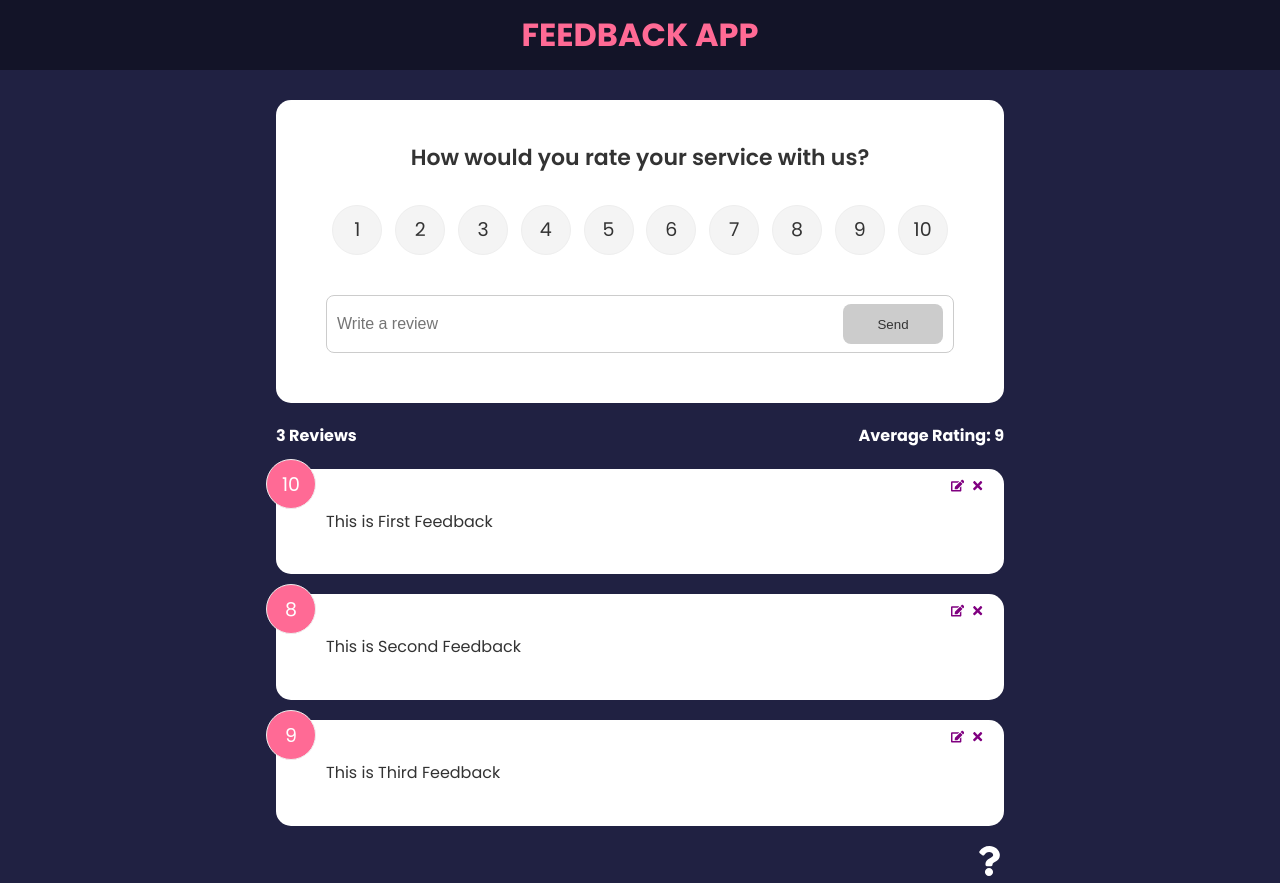
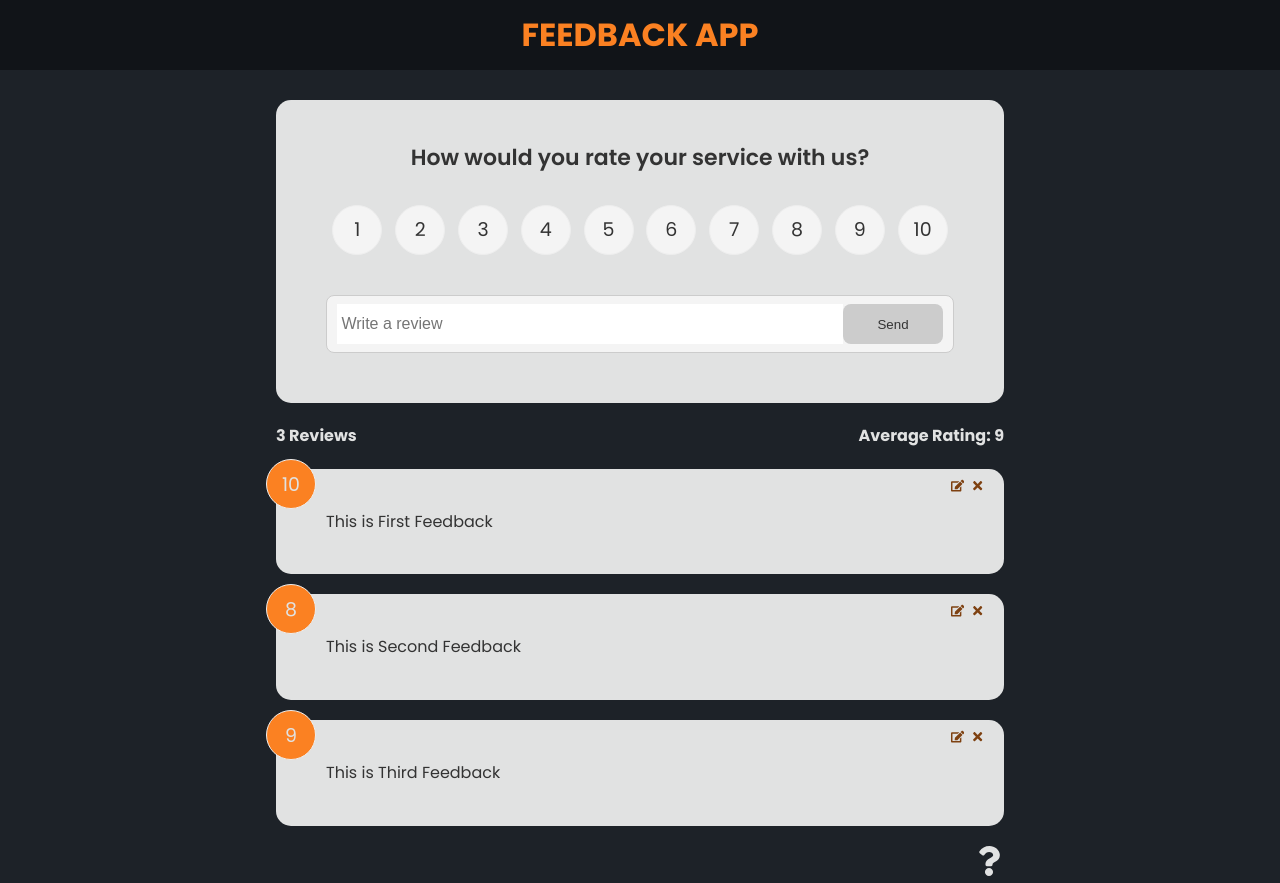
Before and after one commit to Yousuf-Ejaz/feedback-application, a React (Create React App) app: page / in a window 1280 px wide. Built offline with nearby package versions, Linux system fonts and the light colour scheme.

Commit message:
Altered UI

```diff
--- a/src/components/FeedbackForm.jsx
+++ b/src/components/FeedbackForm.jsx
@@ -54,7 +54,7 @@ function FeedbackForm() {
 				<div className="input-group">
 					<input
 						type="text"
-						placeholder="Write a review"
+						placeholder=" Write a review"
 						onChange={getText}
 						value={text}
 					/>
--- a/src/components/FeedbackItem.jsx
+++ b/src/components/FeedbackItem.jsx
@@ -11,10 +11,10 @@ function FeedbackItem({ item }) {
 			<div className="num-display">{item.rating}</div>
 			<div className="text-display">{item.text}</div>
 			<button onClick={() => deleteFeedback(item.id)} className="close">
-				<FaTimes color="purple" />
+				<FaTimes color="#7e4111" />
 			</button>
 			<button onClick={() => editFeedback(item)} className="edit">
-				<FaEdit color="purple" />
+				<FaEdit color="#7e4111" />
 			</button>
 		</Card>
 	);
--- a/src/components/Header.jsx
+++ b/src/components/Header.jsx
@@ -11,6 +11,6 @@ function Header({ bgColor, textColor }) {
 
 Header.defaultProps = {
 	bgColor: "rgba(0,0,0,0.4)",
-	textColor: "#ff6a95",
+	textColor: "#FB8122",
 };
 export default Header;
--- a/src/index.css
+++ b/src/index.css
@@ -1,4 +1,4 @@
-@import url('https://fonts.googleapis.com/css2?family=Poppins:wght@400;600;700&display=swap');
+@import url("https://fonts.googleapis.com/css2?family=Poppins:wght@400;600;700&display=swap");
 
 * {
 	box-sizing: border-box;
@@ -7,9 +7,9 @@
 }
 
 body {
-  font-family: 'Poppins', sans-serif;
-  background-color: #202142;
-  color: #fff;
+	font-family: "Poppins", sans-serif;
+	background-color: #1d2228;
+	color: #e1e2e2;
 	line-height: 1.6;
 }
 
@@ -33,7 +33,7 @@ header {
 }
 
 .card {
-  background-color: #fff;
+	background-color: #e1e2e2;
 	color: #333;
 	border-radius: 15px;
 	padding: 40px 50px;
@@ -43,7 +43,7 @@ header {
 
 .card.reverse {
 	background-color: rgba(0, 0, 0, 0.4);
-  color: #fff;
+	color: #e1e2e2;
 }
 
 .card h2 {
@@ -87,17 +87,17 @@ header {
 
 .rating li:hover,
 .num-display {
-  background: #ff6a95;
-  color: #fff;
+	background: #fb8122;
+	color: #e1e2e2;
 }
 
-[type='radio'] {
+[type="radio"] {
 	opacity: 0;
 }
 
-[type='radio']:checked ~ label {
-  background: #ff6a95;
-  color: #fff;
+[type="radio"]:checked ~ label {
+	background: #fb8122;
+	color: #e1e2e2;
 }
 
 .input-group {
@@ -106,6 +106,7 @@ header {
 	border: 1px solid #ccc;
 	padding: 8px 10px;
 	border-radius: 8px;
+	background-color: #f4f4f4;
 }
 
 input {
@@ -119,7 +120,7 @@ input:focus {
 }
 
 .feedback-stats {
-  color: #fff;
+	color: #e1e2e2;
 	display: flex;
 	justify-content: space-between;
 	align-items: center;
@@ -146,21 +147,21 @@ input:focus {
 }
 
 .btn {
-  color: #fff;
+	color: #e1e2e2;
 	border: 0;
 	border-radius: 8px;
-  color: #fff;
+	color: #e1e2e2;
 	width: 100px;
 	height: 40px;
 	cursor: pointer;
 }
 
 .btn-primary {
-  background-color: #202142;
+	background-color: #1d2228;
 }
 
 .btn-secondary {
-  background: #ff6a95;
+	background: #fb8122;
 }
 
 .btn:hover {
@@ -182,7 +183,7 @@ input:focus {
 .message {
 	padding-top: 10px;
 	text-align: center;
-  color: rebeccapurple;
+	color: #7e4111;
 }
 
 /* FIX: Remove position: absolute to keep about icon at the bottom of the
@@ -195,12 +196,12 @@ input:focus {
 /* FIX: Remove position: absolute to keep about icon at the bottom of the
  * document */
 .about-link a {
-  color: #fff;
+	color: #e1e2e2;
 	cursor: pointer;
 }
 
 .about-link a:hover {
-  color: #ff6a95;
+	color: #fb8122;
 }
 
 .about h1 {
```
Lines whose indentation alone changed are shown as unchanged.
